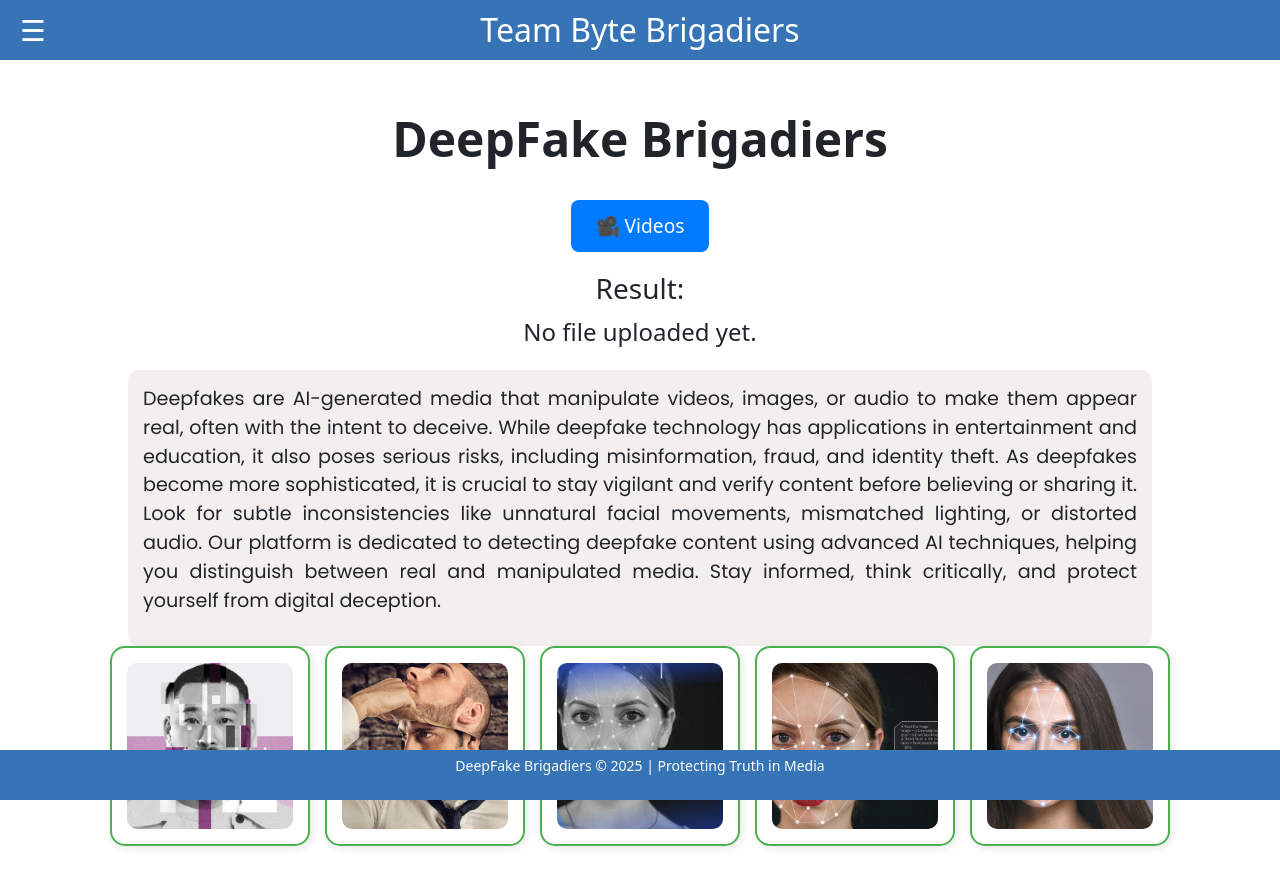
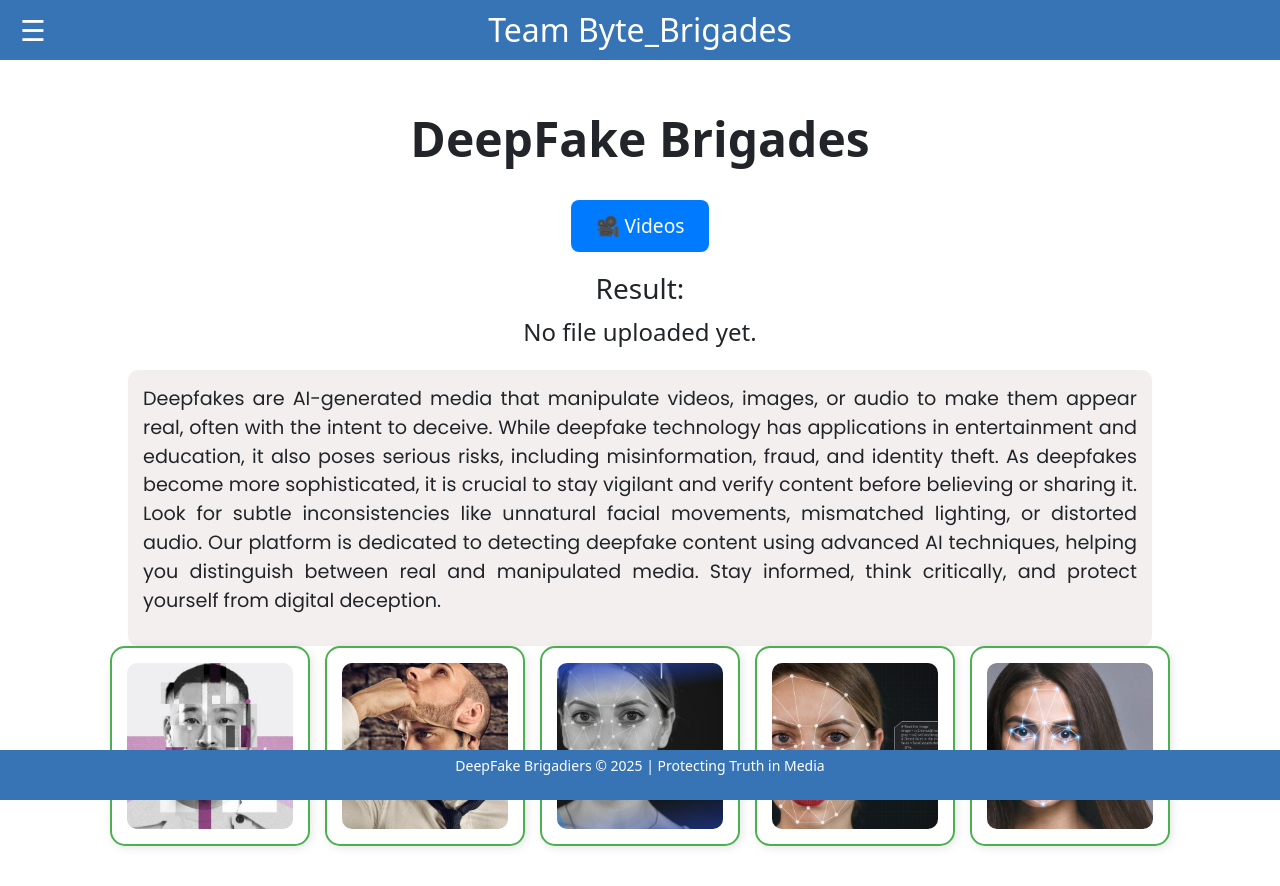
Before and after one commit to codekite01/brigadier, a plain HTML site: page index.html in a window 1280 px wide. Drawn offline with nearby package versions, Linux system fonts and the light colour scheme.

Commit message:
index.html

```diff
--- a/index.html
+++ b/index.html
@@ -21,12 +21,12 @@
                 <a href="#">Detect Image Deepfake</a>
             </div>
         </div>
-        <h2>Team Byte Brigadiers</h2>
+        <h2>Team Byte_Brigades</h2>
     </header>
 
     <!-- Main Content -->
     <div class="container text-center">
-        <h1 class="title">DeepFake Brigadiers</h1>
+        <h1 class="title">DeepFake Brigades</h1>
 
         <div class="btn-group mt-4">
             <button class="upload-btn" onclick="showUpload('video')"> 🎥 Videos </button>
```
